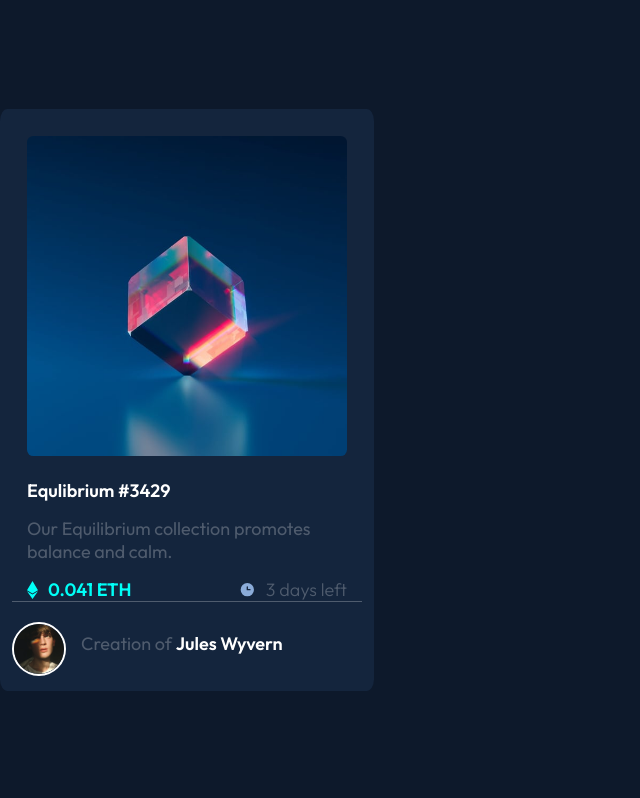
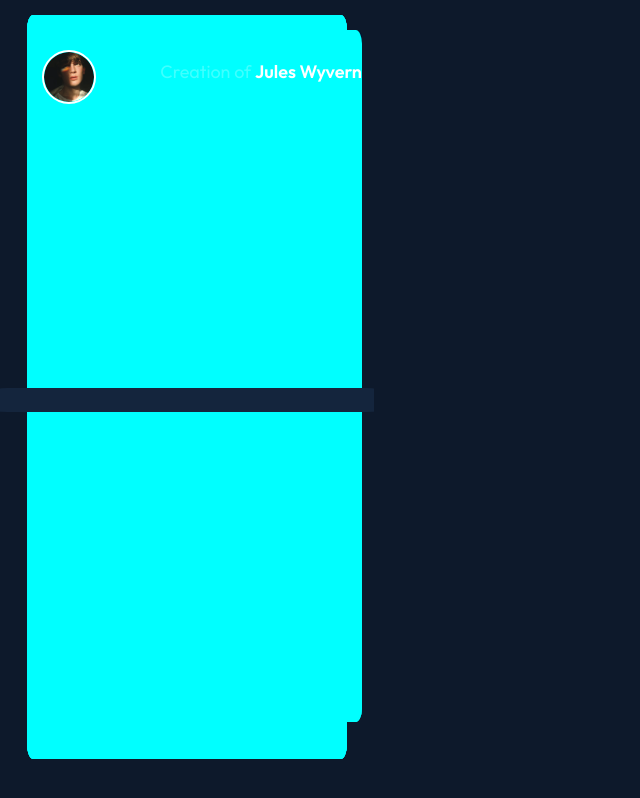
Before and after one commit to nischhal-hub/frontendmentornftchallenge, a plain HTML site: page index.html in a window 1280 px wide. Shown: the whole page, without its empty margins (0-640 px from the left). Drawn offline with Linux system fonts and the light colour scheme.

Commit message:
Update style.css

```diff
--- a/style.css
+++ b/style.css
@@ -30,14 +30,18 @@ body {
   border-radius: 2%;
 }
 
-/* .container div{
+ .container div{
     position: absolute;
-    top: 0;
-    background-color:hsl(178, 100%, 50%);
-    max-width: 100%;
     width: 32rem;
-    z-index: 999;
-} */
+   height:93%;
+   top: 0px;
+   margin: 15px 10px 5px 15px;
+   background: aqua;
+   z-index:-1;
+   border-radius: 2%;
+
+}
+.container div:hover{z-index:2;}
 
 .container h2 {
   color: hsl(0, 0%, 100%);
```
